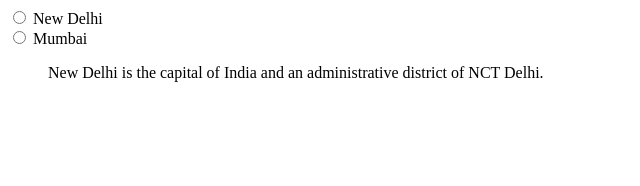
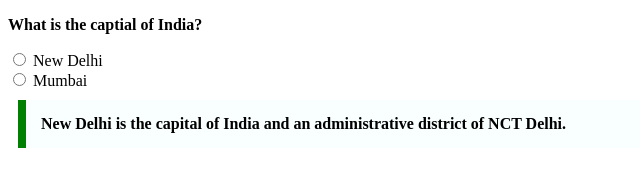
Before and after one commit to acciojob/trivia-GaneshPathan1015, a website: page main.html in a window 1280 px wide. Shown: the whole page, without its empty margins (0-640 px from the left). Drawn offline with Linux system fonts and the light colour scheme.

Commit message:
created a submission

```diff
--- a/main.html
+++ b/main.html
@@ -8,11 +8,12 @@
 
 <body>
 	<!-- the entire body must be written by student -->
-	<input name="option" id="" type="radio">
-	<label for="option">New Delhi</label><br>
-	<input name="option" id="" type="radio">
-	<label for="option">Mumbai</label>
-	<blockquote cite="">
+	<p><b>What is the captial of India?</b></p>
+	<input name="option" id="New_Delhi" type="radio" value="numa">
+	<label for="New_Delhi">New Delhi</label><br>
+	<input name="option" id="Mumbai" type="radio">
+	<label for="Mumbai">Mumbai</label>
+	<blockquote id="quotation" cite="https://course.acciojob.com/open-web-editor?question=2f6a4b6c-4d7f-4a19-a009-d15349e5e914">
 		New Delhi is the capital of India and an administrative district of NCT Delhi.
 	</blockquote>
     <script type="text/javascript" src="./script.js">
--- a/styles.css
+++ b/styles.css
@@ -1,2 +1,12 @@
 
+#quotation{
+
+	Max-width:  600px;
+	Margin:  10px;
+	Padding:  15px;
+    Border-left: 8px solid  green ;
+    Background-color:  #f8fffe;
+    Font-weight: Bold;
+
+}
 /* Your CSS Code here. */
```
